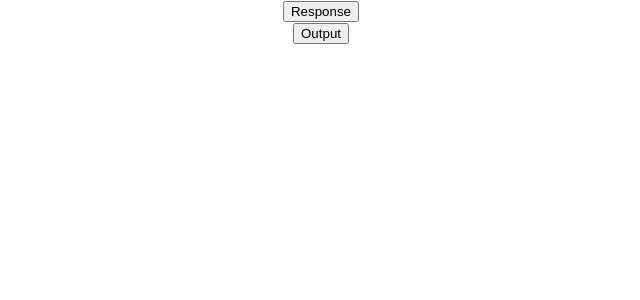
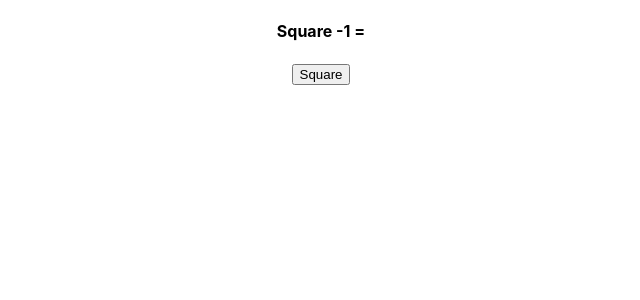
Before and after one commit to sidhod/React-Js-Practice, a React (Create React App) app: page / in a window 1280 px wide. Shown: the top 300 px of the page, without its empty margins (319-959 px from the left). Built offline with nearby package versions, Linux system fonts and the light colour scheme.

Commit message:
[Sidhodhan]Added:Examples Of Event Binding

```diff
--- a/src/App.js
+++ b/src/App.js
@@ -19,6 +19,8 @@ import DestrutureExample from './components/destructuring/exampleOfDes';
 import FunctionClick from './components/eventHandling/functionEventhandling';
 import FunctionClickExample from './components/eventHandling/functionEventHandlingExample';
 import ClassEventHandler from './components/eventHandling/classEventHandling';
+import EventBinding from './components/eventBinding/eventBinding';
+import SquareOfNo from './components/eventBinding/eventBindingExample';
 function App() {
   return (
     <div className="App">
@@ -60,8 +62,10 @@ function App() {
       <Destruture FirstName="Sai" LastName="Kamble" />
       <DestrutureExample FirstName="Sai" LastName="Kamble" /> */}
       {/* <FunctionClick /> */}
-      <FunctionClickExample />
-      <ClassEventHandler />
+      {/* <FunctionClickExample />
+      <ClassEventHandler /> */}
+      {/* <EventBinding /> */}
+      <SquareOfNo />
 
     </div>
   );
--- /dev/null
+++ b/src/components/eventBinding/eventBinding.js
@@ -0,0 +1,32 @@
+import React, { Component } from 'react';
+class EventBinding extends Component {
+    constructor() {
+        super();
+        this.state = {
+            message: "hii Guys"
+        }
+        // this.eventCall = this.eventCall.bind(this)
+    }
+    // eventCall() {
+    //     this.setState({
+    //         message: "Sidhodhan"
+    //     })
+
+    // }
+    eventCall = () => {
+        this.setState({
+            message: "Sidhodhan"
+        })
+    }
+    render() {
+        return (
+            <div>
+                <h1>{this.state.message}</h1>
+                {/* <button onClick={this.eventCall.bind(this)}>Click</button> */}
+                {/* <button onClick={() => this.eventCall()}>Click</button> */}
+                <button onClick={this.eventCall}>Click</button>
+            </div>
+        )
+    }
+}
+export default EventBinding
--- /dev/null
+++ b/src/components/eventBinding/eventBindingExample.js
@@ -0,0 +1,28 @@
+import React, { Component } from 'react';
+class SquareOfNo extends Component {
+    constructor() {
+        super();
+        this.state = {
+            number: 0
+        }
+        this.squareEvent = this.squareEvent.bind(this)
+    }
+    squareEvent() {
+        this.setState({
+
+            square: this.state.number * this.state.number,
+            number: this.state.number + 1
+
+        })
+
+    }
+    render() {
+        return (
+            <div>
+                <h4>Square {this.state.number - 1} = {this.state.square}</h4>
+                <button onClick={this.squareEvent}>Square</button>
+            </div >
+        )
+    }
+}
+export default SquareOfNo
```
